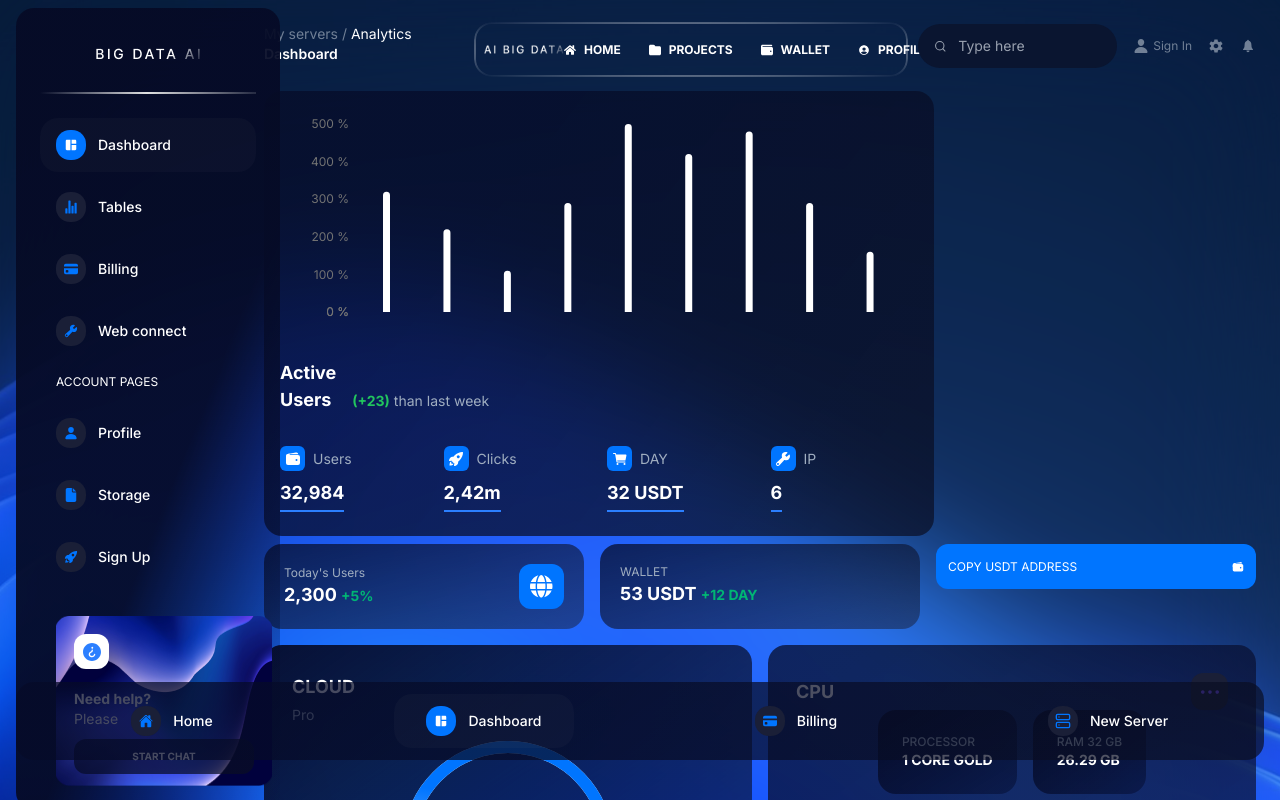
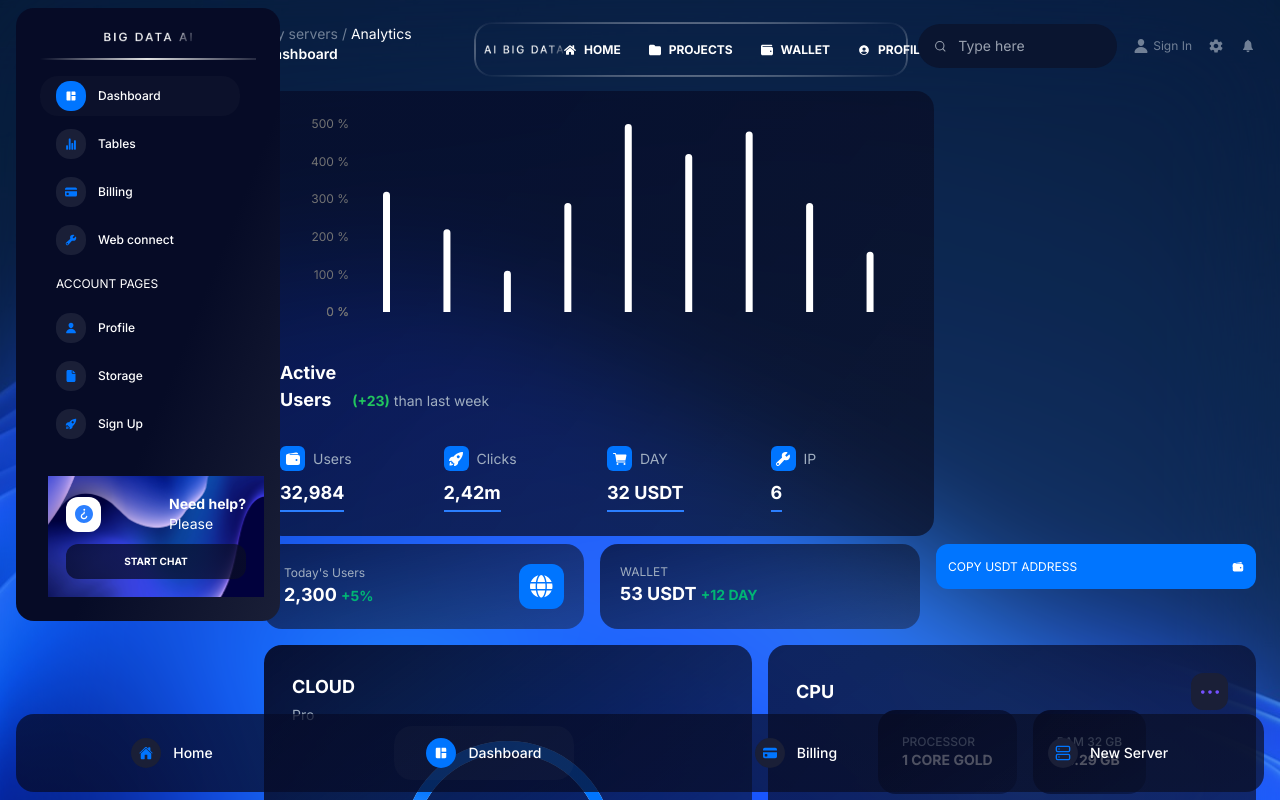
Before and after one commit to shoxruhGIT/big, a React (Vite) app: page /dashboard in a window 1280 px wide. Shown: the top 800 px of the page. Built offline with nearby package versions, Linux system fonts and the light colour scheme.

Commit message:
fixed sidebar issue

```diff
--- a/src/components/FooterNav.jsx
+++ b/src/components/FooterNav.jsx
@@ -29,12 +29,12 @@ const FooterNav = () => {
       id: 4,
       name: "New Server",
       to: "/server-configure",
-      icon: <Server className="h-4 w-4" />,
+      icon: <Server className="w-3 h-3 md:h-4 md:w-4" />,
     },
   ];
 
   return (
-    <footer className="fixed w-full z-50 bottom-10 px-4">
+    <footer className="fixed w-full z-50 bottom-2 px-4">
       <nav
         className="max-w-[1600px] mx-auto rounded-[18px] grid grid-cols-4 place-items-center py-3"
         style={{
@@ -54,7 +54,7 @@ const FooterNav = () => {
             {({ isActive }) => (
               <>
                 <div
-                  className={`w-[15px] md:w-[30px] h-[15px] md:h-[30px] rounded-xl flex items-center justify-center ${
+                  className={`w-[17px] md:w-[30px] h-[17px] md:h-[30px] rounded-full flex items-center justify-center ${
                     isActive ? "bg-[#0075FF]" : "bg-[#1A1F37] text-[#0075FF]"
                   }`}
                 >
--- a/src/components/Sidebar.jsx
+++ b/src/components/Sidebar.jsx
@@ -73,7 +73,6 @@ const Sidebar = () => {
     }
   };
 
-
   return (
     <>
       {/* Aside bar */}
@@ -81,21 +80,20 @@ const Sidebar = () => {
         className={`fixed top-0 left-2 z-40 w-[264px] rounded-[18px] m-2 p-6 transition-transform duration-300
         ${isOpen ? "translate-x-0" : "-translate-x-full"} md:translate-x-0`}
         style={{
-          background:
-            "linear-gradient(111.84deg, rgba(6, 11, 38, 0.94) 59.3%, rgba(26, 31, 55, 0) 100%)",
+          background: "linear-gradient(111.84deg, #060b26 59.3%, #1a1f37 100%)",
         }}
         onTouchStart={handleTouchStart}
         onTouchMove={handleTouchMove}
-        onClick={()=> setIsOpen(!isOpen)}
+        onClick={() => setIsOpen(!isOpen)}
       >
         <section className="flex flex-col items-center">
-          <div className="mt-4">
-            <img src={Logo} alt="AI BIG DATA" />
+          <div className="">
+            <img src={Logo} alt="AI BIG DATA" className="w-22" />
           </div>
 
           {/* Divider */}
           <div
-            className="w-full mt-8"
+            className="w-full mt-4"
             style={{
               borderWidth: "1px",
               borderStyle: "solid",
@@ -105,14 +103,14 @@ const Sidebar = () => {
           ></div>
 
           {/* Nav Links */}
-          <div className="mt-6 w-full">
+          <div className="mt-4 w-full">
             <nav className="flex flex-col items-start gap-2">
               {navLinks.map(({ to, icon, label }) => (
                 <NavLink
                   key={to}
                   to={to}
                   className={({ isActive }) =>
-                    `w-full max-w-[219.5px] h-[54px] flex px-4 items-center gap-3 text-sm font-medium text-white rounded-[18px] ${
+                    `w-full max-w-[200px] h-[40px] flex px-4 items-center gap-3 text-xs font-medium text-white rounded-[18px] ${
                       isActive ? "bg-[#8f8f8f0a]" : ""
                     } hover-shadow-custom`
                   }
@@ -147,11 +145,11 @@ const Sidebar = () => {
                   key={to}
                   to={to}
                   className={({ isActive }) =>
-                    `w-full max-w-[219.5px] h-[54px] flex px-4 items-center gap-3 text-sm font-medium text-white rounded-[18px] ${
+                    `w-full max-w-[210px] h-[40px] flex px-4 items-center gap-3 text-xs font-medium text-white rounded-[18px] ${
                       isActive ? "bg-[#8f8f8f0a]" : ""
                     } hover-shadow-custom`
                   }
-                  onClick={() => setMobileMenuOpen(false)}
+                  onClick={() => setIsOpen(false)}
                 >
                   {({ isActive }) => (
                     <>
@@ -170,15 +168,18 @@ const Sidebar = () => {
                 </NavLink>
               ))}
             </nav>
+          </div>
 
           {/* Help card */}
-            <div className="w-full h-[169.5px] bg-[url('./assets/bg_need.png')] bg-cover bg-center mt-8 ml-0 md:ml-4 p-[18px]">
+          <div className="w-full h-auto bg-[url('./assets/bg_need.png')] bg-cover bg-center mt-8 ml-0 md:ml-4 p-[18px]">
+            <div className="flex items-center justify-between">
               <div className="w-[35px] h-[35px] rounded-[12px] bg-white flex items-center justify-center">
                 <IoHelpCircle className="text-blue-500 w-[24px] h-[24px] rotate-180" />
               </div>
-              <div className="text-white mt-5">
+              <div className="text-white">
                 <p className="text-sm font-bold">Need help?</p>
                 <p className="text-sm font-normal">Please</p>
+              </div>
             </div>
             <button
               className="w-full h-[35px] rounded-[12px] mt-2.5 text-white uppercase text-[10px] font-bold cursor-pointer"
@@ -190,7 +191,6 @@ const Sidebar = () => {
               Start chat
             </button>
           </div>
-          </div>
         </section>
       </aside>
     </>
--- a/src/layouts/AppLayout.jsx
+++ b/src/layouts/AppLayout.jsx
@@ -5,7 +5,7 @@ import FooterNav from "@/components/FooterNav";
 
 const AppLayout = () => {
   return (
-    <div className="relative flex flex-col min-h-screen pb-50">
+    <div className="relative flex flex-col min-h-screen pb-30">
       <div className="absolute inset-0 bg-[url('./assets/bg2.jpg')] bg-cover bg-center -z-20" />
       <div className="absolute inset-0 bg-blue-500/10 backdrop-blur-3xl -z-10" />
       <AsideBar />
```
Lines whose indentation alone changed are shown as unchanged.
